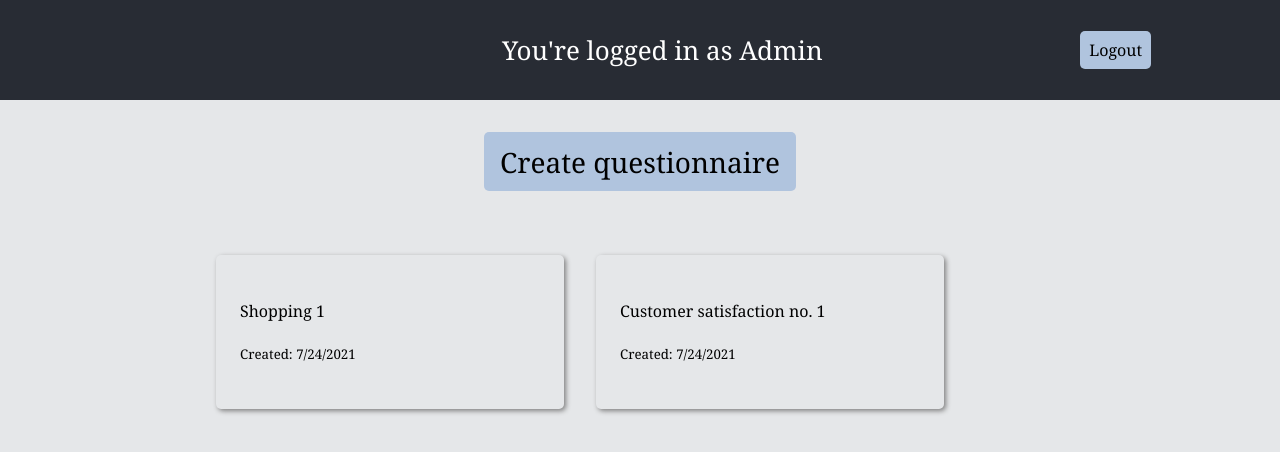
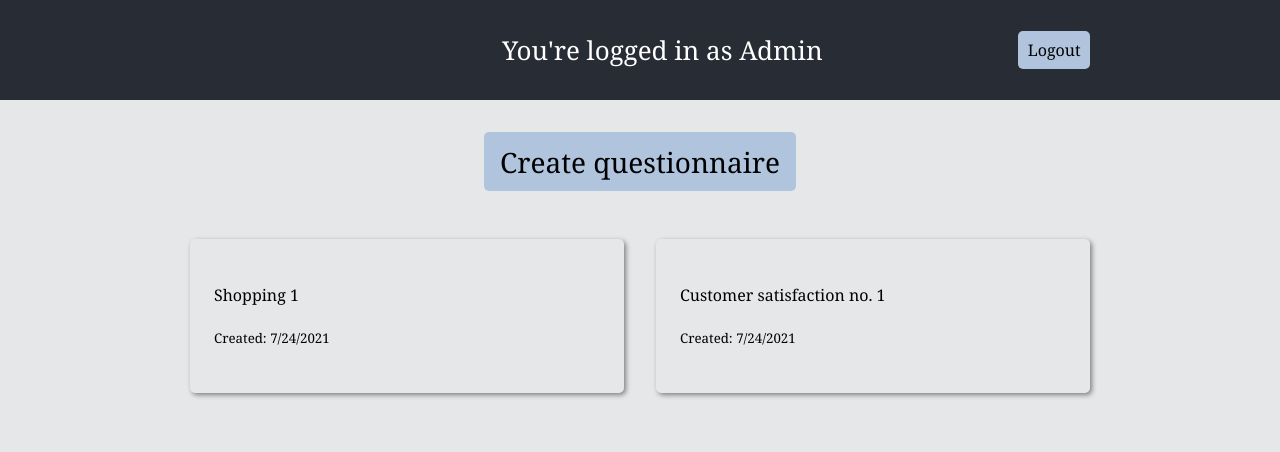
Before and after one commit to okramovic/ms, a React (Create React App) app: page / in a window 1280 px wide. Shown: the top 452 px of the page. Built offline with nearby package versions, Linux system fonts and the light colour scheme; a web font is replaced by a local one.

Commit message:
align width of sections and navbar + change QuestionnairesOverview section to grid

```diff
--- a/src/App.css
+++ b/src/App.css
@@ -9,6 +9,7 @@
 .width80percent{
     width: 80%;
 }
+
 .width100percent{
     width: 100%;
 }
@@ -16,12 +17,15 @@
 .flex{
     display: flex;
 }
+
 .flexDirectionColumn{
     flex-direction: column;
 }
+
 .alignItemsCenter{
     align-items: center;
 }
+
 .justifyBetween{
     justify-content: space-between;
 }
@@ -38,6 +42,10 @@ button{
     font-size: 1rem;
     padding: 0.5rem;
     background: LightSteelBlue;
+}
+
+button:not(:disabled):hover{
+    filter: brightness(1.05);
     cursor: pointer;
 }
 
@@ -71,17 +79,10 @@ button.deleteQuestionButton{
 }
 
 button .closeIcon{
-    width: 25px;
-    height: 25px;
     fill: transparent;
     stroke: black;
     stroke-linecap: round;
     stroke-width: 2;
-}
-
-.optionAnswerContainer .closeIcon{
-    width: 15px;
-    height: 15px;
 }
 
 input[type="text"], textarea{
@@ -103,6 +104,7 @@ textarea:focus{
     font-size: 2rem;
     resize: none;
 }
+
 .QCreator input[type="text"]::placeholder,
 .QCreator textarea::placeholder{
     color: gray;
@@ -121,7 +123,7 @@ textarea:focus{
 }
 
 nav {
-    width: 100%;
+    width: 100vw;
     height: var(--nav-height);
     background-color: #282c34;
     display: flex;
@@ -132,10 +134,13 @@ nav {
 }
 
 nav > div{
+    width: 80%;
+    max-width: 900px;
     display: flex;
     align-items: center;
-    justify-content: space-around;
+    justify-content: space-between;
 }
+
 nav input[type="password"]{
     box-sizing: border-box;
     font-size: 1.25rem;
@@ -159,8 +164,8 @@ nav div.empty{
 }
 
 main {
-    width: 100%;
-    max-width: 1100px;
+    width: 80%;
+    max-width: 900px;
     display: flex;
     flex-direction: column;
     justify-content: center;
@@ -170,8 +175,11 @@ main {
 .questionnairesContainer{
     margin: 3rem 0;
     padding: 0;
-    display: flex;
-    flex-wrap: wrap;
+
+    display: grid;
+    grid-template-columns: repeat(2, calc(50% - 1rem));;
+    column-gap: 2rem;
+    row-gap: 2rem;
 }
 
 .questionnairesContainer > li{
@@ -183,7 +191,7 @@ main {
 }
 
 main > section{
-    width: 80%;
+    width: 100%;
     min-height: calc(100vh - var(--nav-height));
     display: flex;
     flex-direction: column;
@@ -220,7 +228,6 @@ main section > button:first-of-type{
     display: flex;
     flex-direction: column;
     align-items: center;
-
 }
 
 .questionText{
@@ -234,12 +241,14 @@ main section > button:first-of-type{
     margin-right: 1.5rem;
     width: var(--q-header-width);
 }
+
 .formChooseQuestionType input[type="radio"]{
     margin-top: 0;
     margin-right: .33rem;
     position: relative;
     cursor: pointer;
 }
+
 .formChooseQuestionType label{
     margin-right: 1rem;
 }
@@ -294,8 +303,8 @@ main section > button:first-of-type{
 }
 
 .questionnaireThumbnail{
-    width: 300px;
-    margin: 1rem;
+    width: 100%;
+    box-sizing: border-box;
     padding: 1.5rem;
 
     box-shadow: 2px 2px 5px gray;
--- a/src/components/AdminLoginSection/AdminLoginSection.js
+++ b/src/components/AdminLoginSection/AdminLoginSection.js
@@ -33,7 +33,7 @@ export const AdminLoginSection = ({role, setUserRole}) => {
     };
 
     return(
-        <div className="width100percent">
+        <div>
             { role === ADMIN_ROLE ? <>
                     <div className="empty"></div>
                     <span>You're logged in as Admin</span>
```
